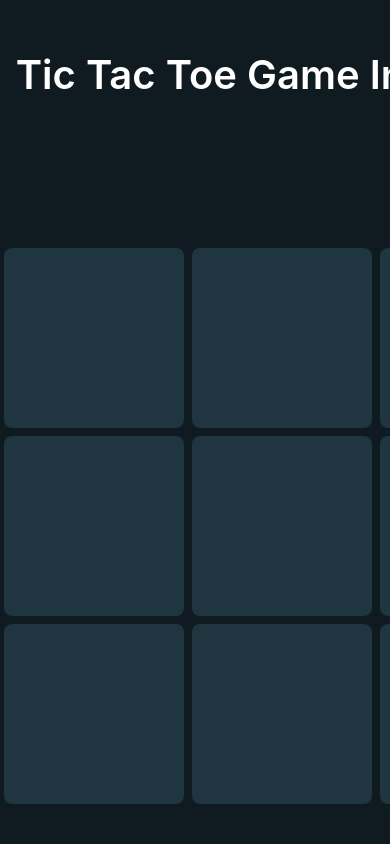
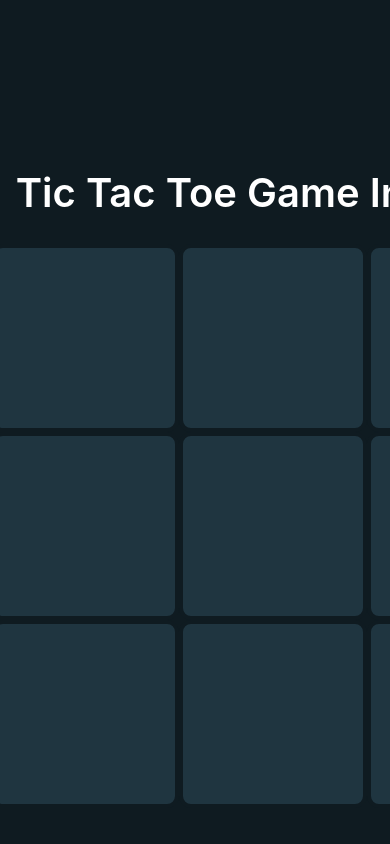
Before and after one commit to Aavesh-Shaikh/tic-tac-toe-game, a React (Create React App) app: page / in a window 390 px wide. Shown: the top 844 px of the page. Built offline with nearby package versions, Linux system fonts and the light colour scheme.

Commit message:
changed sound of winning & its responsive now

```diff
--- a/src/Components/TicTacToe/TicTacToe.css
+++ b/src/Components/TicTacToe/TicTacToe.css
@@ -5,6 +5,12 @@
   flex-direction: column;
   align-items: center;
   justify-content: center;
+}
+.tic_tac_game_sub_div{
+  display: flex;
+    flex-direction: column;
+    align-items: center;
+
 }
 .title {
   text-align: center;
--- a/src/Components/TicTacToe/TicTacToe.jsx
+++ b/src/Components/TicTacToe/TicTacToe.jsx
@@ -2,7 +2,7 @@ import React, { useRef, useState } from "react";
 import "./TicTacToe.css";
 import circle_icon from "../Assets/circle.png";
 import cross_icon from "../Assets/cross.png";
-import fireCrackerSound from "../../Sounds/firework-show-short-64657.mp3";
+import winningSound from "../../Sounds/mixkit-fantasy-game-success-notification-270.wav";
 let data = ["", "", "", "", "", "", "", "", ""];
 
 function TicTacToe() {
@@ -70,7 +70,7 @@ function TicTacToe() {
       titleRef.current.innerHTML = `Congatulations : <img src=${circle_icon} alt="circle_icon" /> wins`;
     }
 
-   new Audio(fireCrackerSound).play();
+   new Audio(winningSound).play();
   };
 
   const resetHandler = () => {
@@ -85,6 +85,7 @@ function TicTacToe() {
   };
   return (
     <div className="tic_tac_game_main_div">
+      <div className="tic_tac_game_sub_div">
       <h1 className="title" ref={titleRef}>
         Tic Tac Toe Game In <span>React</span>
       </h1>
@@ -162,6 +163,7 @@ function TicTacToe() {
       <button className="reset_btn" onClick={resetHandler}>
         Reset
       </button>
+      </div>
     </div>
   );
 }
```
Also changed, not shown: 1 other file (tests, documents, lock files or other folders).
